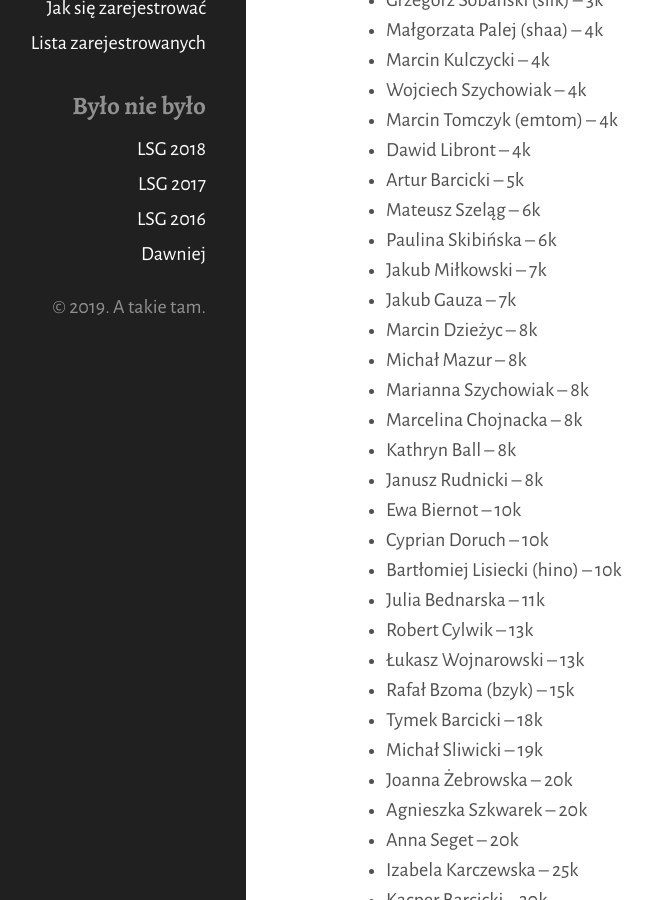
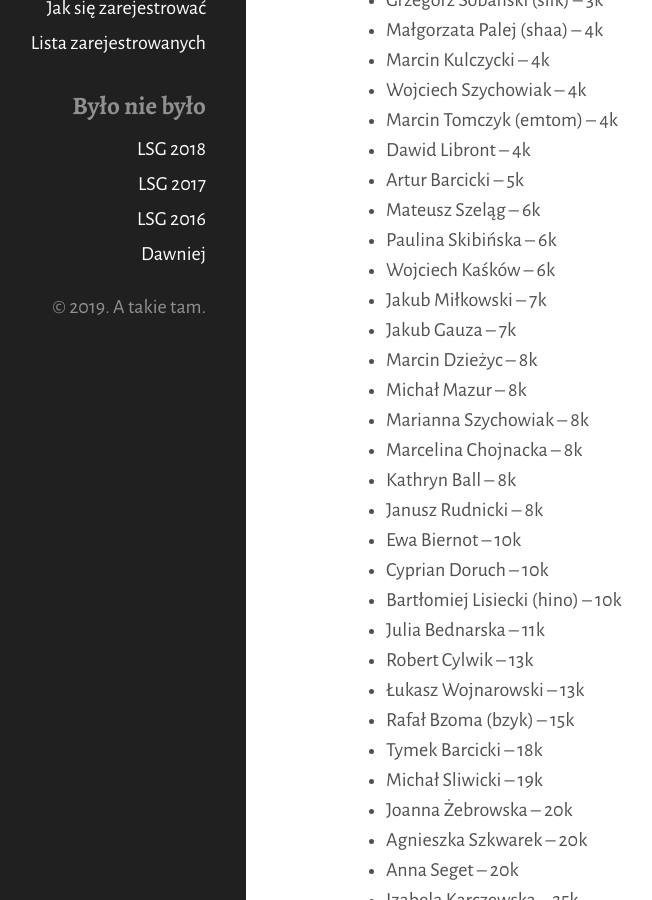
Before and after one commit to tasuki/lsg, a Jekyll site: the page built from zarejestrowani.md, in a window 1280 px wide and 900 px high, scrolled down 675 px. Shown: the whole window, without its empty margins (114-766 px from the left). Built offline with Jekyll 4.4.1, drawn with Linux system fonts in a browser that asks for light colours; nearby versions of some CDN libraries.

Commit message:
Update zarejestrowani.md

```diff
--- a/zarejestrowani.md
+++ b/zarejestrowani.md
@@ -32,6 +32,7 @@ Zarejestrowani uczestnicy (mniej więcej wg siły):
 - Artur Barcicki -- 5k
 - Mateusz Szeląg -- 6k
 - Paulina Skibińska -- 6k
+- Wojciech Kaśków -- 6k
 - Jakub Miłkowski -- 7k
 - Jakub Gauza -- 7k
 - Marcin Dzieżyc -- 8k
```
